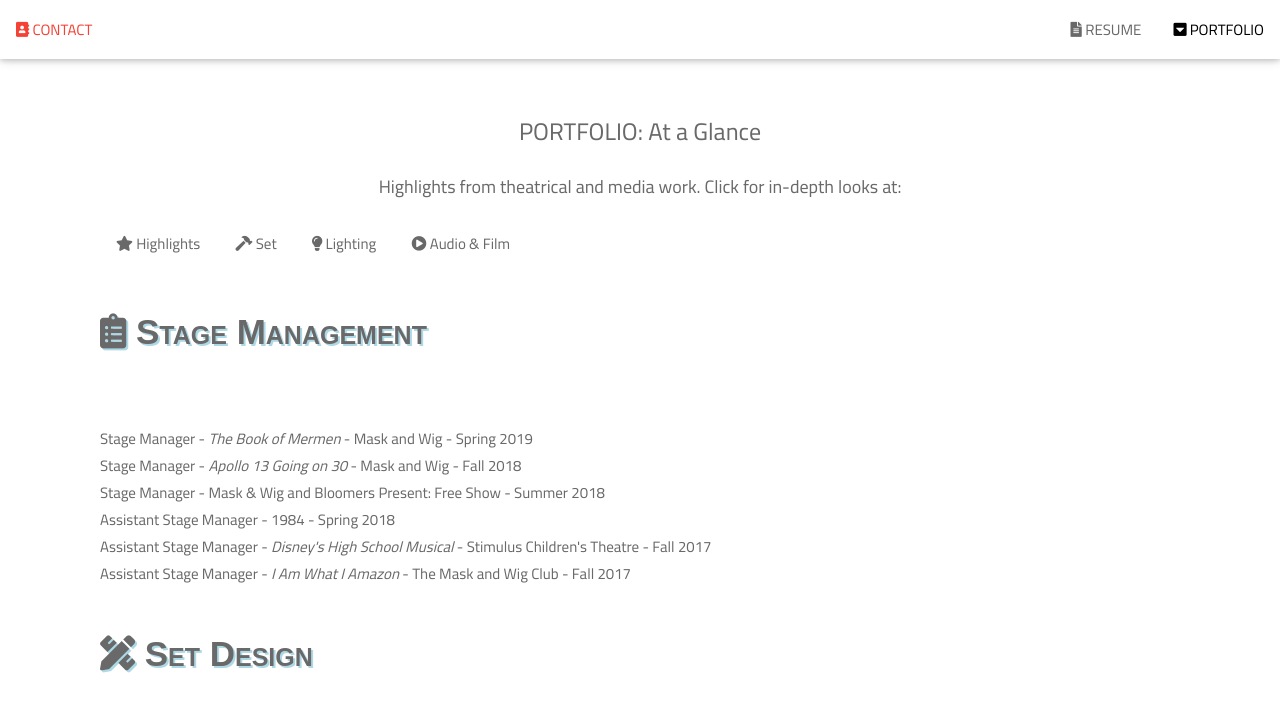
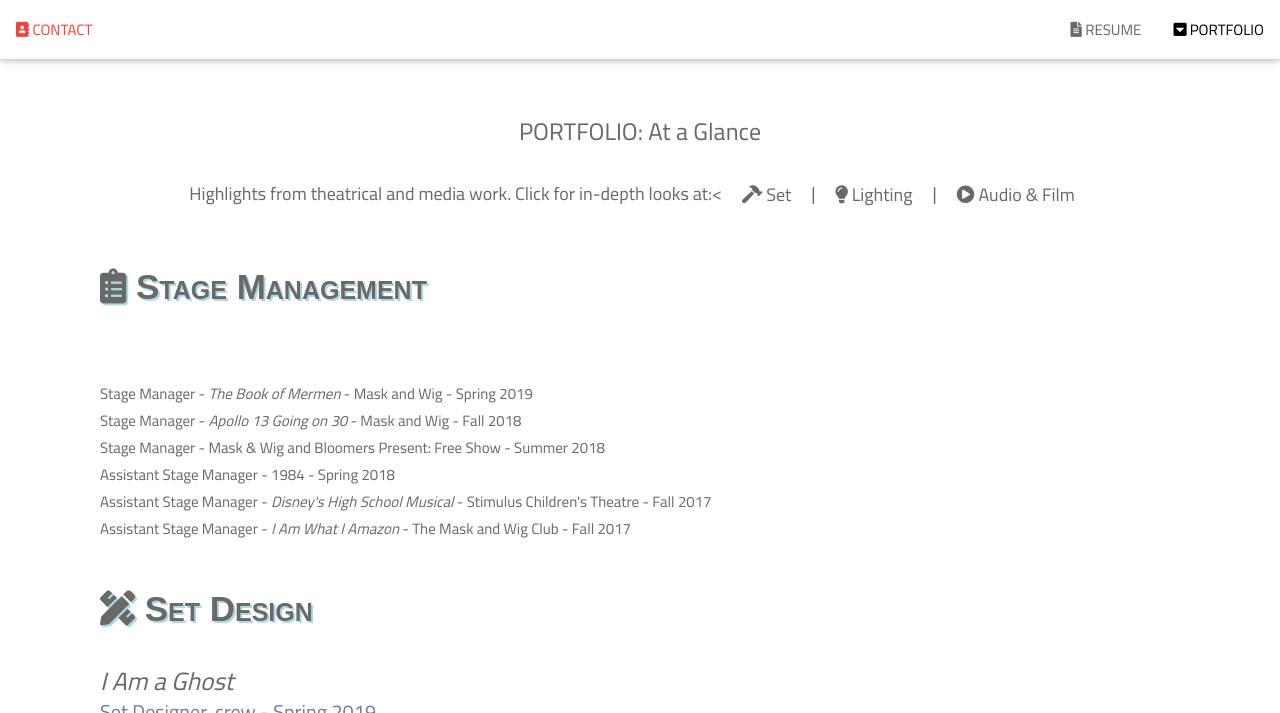
Before and after one commit to jnickseymour/jnickseymour.github.io, a Jekyll site: the page portfolio/at-a-glance.html, which Jekyll copies as it is, in a window 1280 px wide and 900 px high, cut to the strip 0-713 px from the top of the window. Built offline with Jekyll 4.4.1, drawn with Linux system fonts in a browser that asks for light colours; nearby versions of some CDN libraries; comment, search, counter and statistics services are not loaded.

Commit message:
Update at-a-glance.html

```diff
--- a/portfolio/at-a-glance.html
+++ b/portfolio/at-a-glance.html
@@ -113,11 +113,8 @@ body, html {
 <div class="w3-container" style="padding:100px 100px" id="about">
  <div>
   <h3 class="w3-center">PORTFOLIO: At a Glance</h3>
-  <p class="w3-center w3-large">Highlights from theatrical and media work. Click for in-depth looks at:</p>
-   <a href="#" class="w3-bar-item w3-button w3-hover-text-red w3-hover-white" style="color:dimgrey"><i class="fas fa-star"></i> Highlights</a>
-        <a href="#" class="w3-bar-item w3-button w3-hover-text-red w3-hover-white" style="color:dimgrey"><i class="fas fa-hammer"></i> Set</a>
-        <a href="#" class="w3-bar-item w3-button w3-hover-text-red w3-hover-white" style="color:dimgrey"><i class="fa fa-lightbulb"></i>  Lighting</a>
-        <a href="#" class="w3-bar-item w3-button w3-hover-text-red w3-hover-white" style="color:dimgrey"><i class="fas fa-play-circle"></i> Audio & Film</a>
+  <p class="w3-center w3-large">Highlights from theatrical and media work. Click for in-depth looks at:<
+        <a href="#" class="w3-bar-item w3-button w3-hover-text-red w3-hover-white" style="color:dimgrey"><i class="fas fa-hammer"></i> Set</a> | <a href="#" class="w3-bar-item w3-button w3-hover-text-red w3-hover-white" style="color:dimgrey"><i class="fa fa-lightbulb"></i>  Lighting</a> | <a href="#" class="w3-bar-item w3-button w3-hover-text-red w3-hover-white" style="color:dimgrey"><i class="fas fa-play-circle"></i> Audio & Film</a></p>
    <div>
     <p class="skill"><i class="fas fa-clipboard-list"></i> Stage Management</p><br>
      Stage Manager - <em>The Book of Mermen</em> - Mask and Wig - Spring 2019<br>
```
